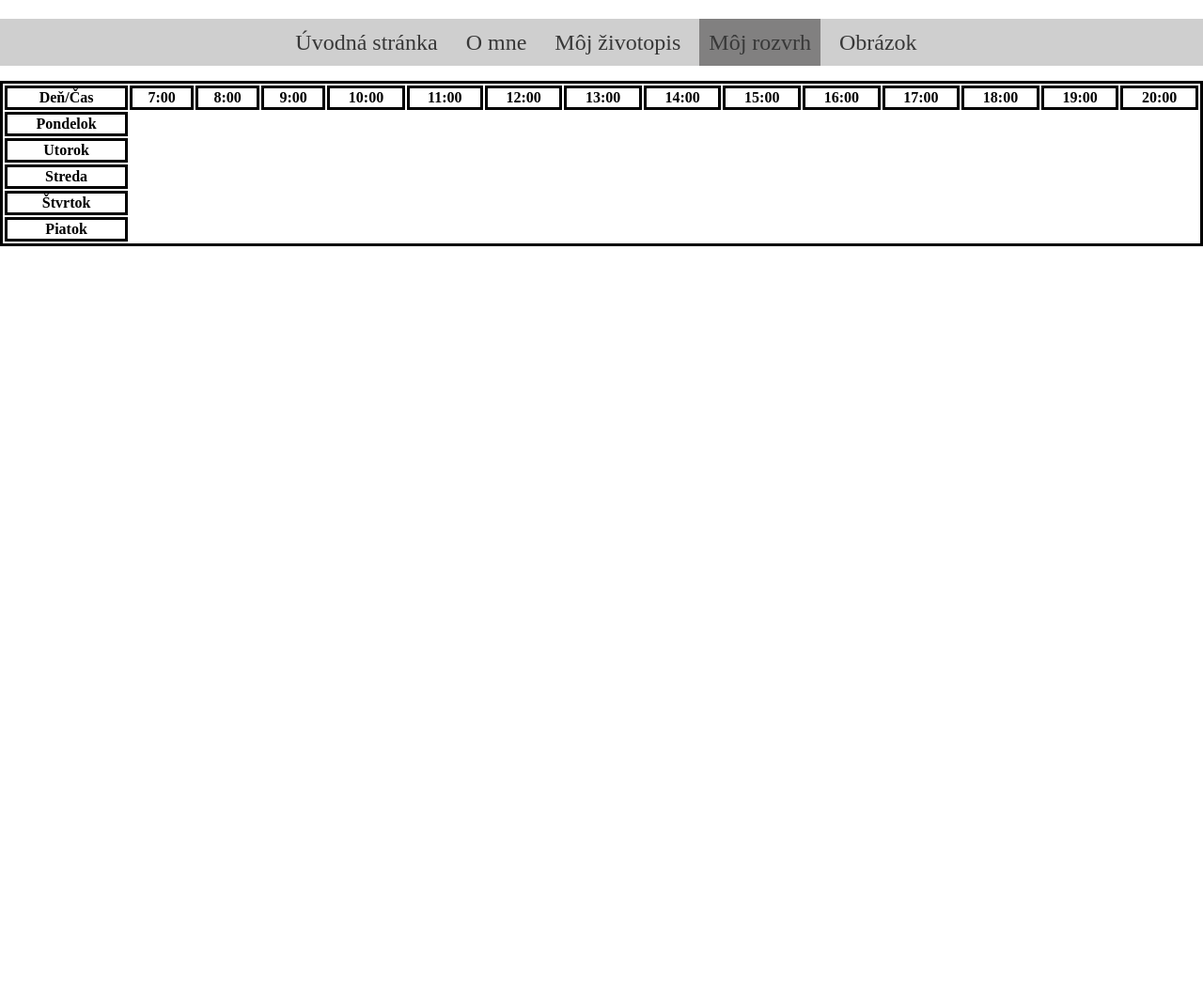
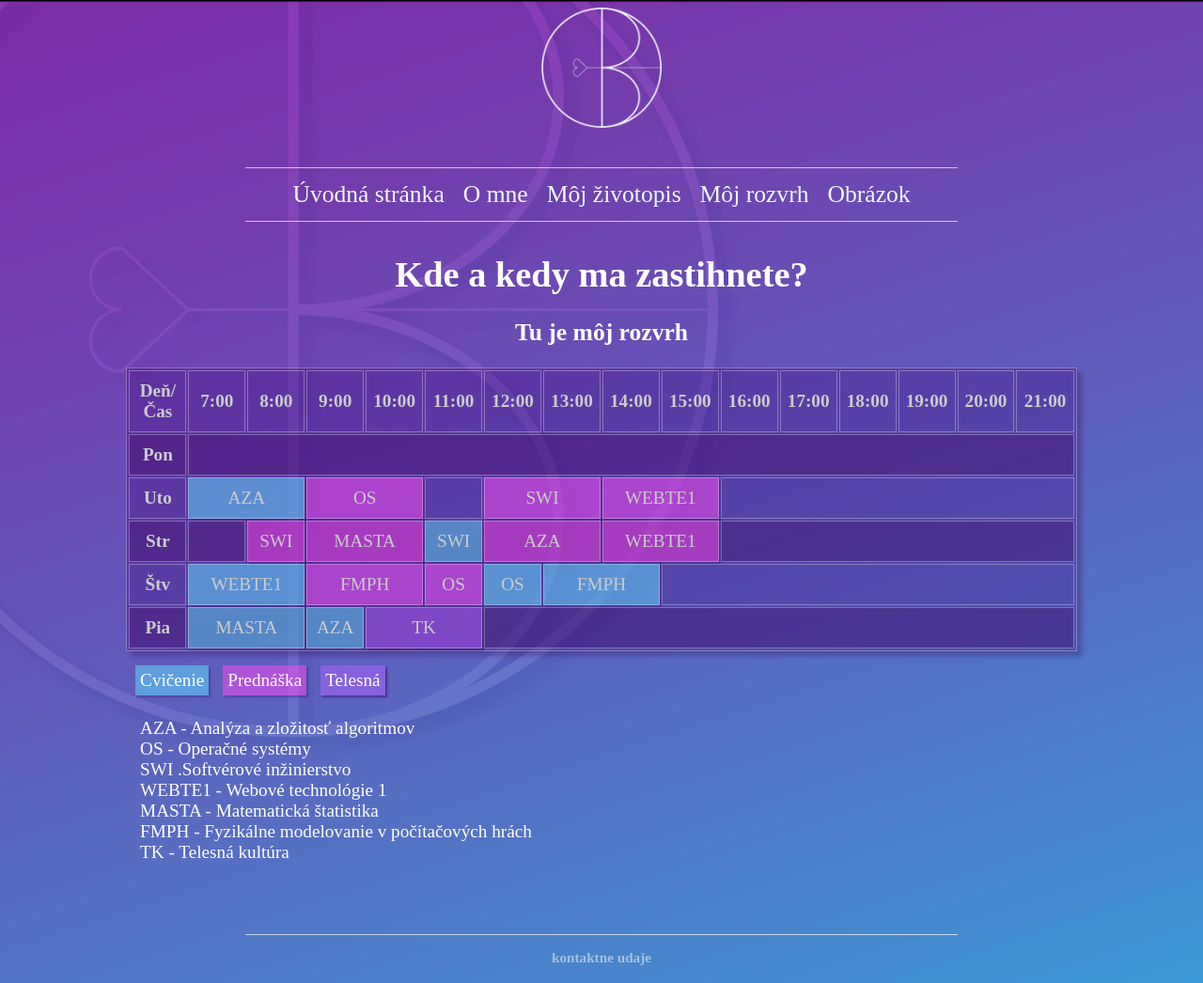
Before and after one commit to BDuffalova/WEBTE1, a plain HTML site: page web/mojRozvrh.html in a window 1280 px wide. Shown: the top 1046 px of the page at 94% size. Before the commit the page ends 800 px from the top, so only its background shows below. Drawn offline with Linux system fonts and the light colour scheme.

Commit message:
css subory

```diff
--- /dev/null
+++ b/vendor/CSS/o_mne.css
@@ -0,0 +1,37 @@
+
+aside {
+    font-size: 50px;
+    color: rgb(62, 213, 255);
+}
+
+aside::before {
+    content: '"';
+}
+
+aside::after {
+    content: '"';
+}
+
+div {
+    width: 30%;
+    float: left;
+
+}
+
+article {
+    text-align: justify;
+    clear: right;
+    width: 70%;
+}
+
+img {
+    width: 100%;
+
+    margin-right: 10px;
+}
+
+ul {
+    display: block;
+    text-align: left;
+
+}
--- /dev/null
+++ b/vendor/CSS/rozvrh.css
@@ -0,0 +1,81 @@
+.nadpisy-rozvrh {
+    margin-top: 20px;
+    margin-bottom: 10px;
+    align-items: center;
+}
+
+.nadpisy-rozvrh h1 {
+    font-size: 3vw;
+
+
+}
+
+.nadpisy-rozvrh h2 {
+    font-size: 2vw;
+
+
+}
+
+table {
+    margin-top: 20px;
+    margin-bottom: 10px;
+    background-color: rgb(64, 0, 124,0.3);
+    table-layout: fixed;
+    width: 80%;
+    border: solid 1px rgba(255, 255, 255, 0.3);
+    color: white;
+    font-size: 1.5vw;
+    box-shadow: 5px 5px 5px rgba(49, 2, 94, 0.3);
+    margin-left: auto;
+    margin-right: auto;
+}
+
+main {
+    overflow: auto;
+}
+
+.cv {
+    background-color: rgb(96, 223, 255,0.5);
+    box-shadow: 2px 2px 2px rgba(49, 2, 94, 0.3);
+}
+
+.pr {
+    background-color: rgb(255, 75, 243,0.5);
+    box-shadow: 2px 2px 2px rgba(49, 2, 94, 0.3);
+
+}
+
+.telesna {
+    background-color: rgb(177, 96, 253,0.5);
+    box-shadow: 2px 2px 2px rgba(49, 2, 94, 0.5);
+}
+
+tr:nth-of-type(even){
+    background-color: rgb(61, 0, 84,0.3);
+}
+
+tr,
+th,
+td {
+    width: fit-content;
+    border: solid 1px rgb(255, 255, 255,0.3);
+    padding-top: 10px;
+    padding-bottom: 10px;
+    color: rgb(204, 204, 204);
+}
+
+.legenda {
+    font-size: 1.5vw;
+    margin-left: 8%;
+}
+
+.legenda ul,li {
+    list-style-type: none;
+    text-align: left;
+}
+
+.legenda div {
+    margin-left: 15px;
+    display: flex;
+    padding: 5px;
+}
--- a/vendor/CSS/styles.css
+++ /dev/null
@@ -1,110 +0,0 @@
-header {
-    background-color: rgb(255, 255, 255);
-    margin:0;
-    min-height: 20px;
-}
-
-.menu {
-    background-color: rgb(207, 207, 207);
-    display:flex;
-    height: 50px;
-    justify-content: center;
-    margin-bottom: 5;
-    margin-top: 0;
-    padding: 0px 5px;
-}
-
-.menu li {
-    align-content: center;
-    height: 100%;
-    list-style-type: none;
-    margin-bottom: 0;
-    margin-left: 5px;
-    margin-right: 5px;
-    margin-top: 0;
-    padding-bottom: 0px;
-    padding-left: 5px;
-    padding-right: 5px;
-    padding-top: 0px;
-
-}
-
-.menu li a {
-    color: rgb(56, 56, 56);
-    display: block;
-    font-size: x-large;
-    height: 100%;
-    line-height: 50px;
-    padding-left: 5px;
-    padding-right: 5px;
-    text-align: center;
-    text-decoration: none;
-    width: 100%;
-}
-
-.menu li :hover{
-    background-color: rgb(129, 128, 128);
-}
-
-
-h1 {
-    color: rgb(66, 66, 66);
-    font-size: 90px;
-    margin: 0;
-    padding: 20px;
-
-}
-
-h2 {
-    color: rgb(66, 66, 66);
-    font-size: 40px;
-    margin: 0;
-}
-
-body, html {
-    height: 100%;
-    margin: 0;
-    width: 100%;
-
-}
-
-.bg {
-    background-image: url("test.jpg");
-    background-position: top;
-    background-repeat: no-repeat;
-    background-size: cover;
-    height: 100%;
-    margin: 0;
-  }
-
-  .text {
-    position: relative;
-    text-align: center;
-    top: 40%;
-    width: 100%;
-  }
-
-  .oMneObr {
-    width: 300px;
-    height: auto;
-    float: left;
-  }
-  aside {
-    font-size: 100px;
-    color: blueviolet;
-  }
-
-  aside::before {
-    content: '"';
-  }
-  aside::after {
-    content: '"';
-  }
-
-  table {
-    width: 100%;
-    border: solid black;
-  }
-  tr, th, td {
-    border: solid black;
-  }
--- /dev/null
+++ b/vendor/CSS/vseobecne.css
@@ -0,0 +1,90 @@
+header {
+    justify-content: left;
+    align-items: center;
+    padding-bottom: 30px;
+}
+
+footer {
+    margin-top: 50px;
+    font-size: small;
+    color: rgba(255, 255, 255, 0.5);
+}
+
+body {
+    background-color: #07F3FA;
+    background-image: url("hl_stranka_pozadie.png");
+    background-size: cover;
+    background-repeat: no-repeat;
+    color: white;
+}
+
+nav {
+    height: fit-content;
+}
+
+.logo {
+    width: 10vw;
+    height: auto;
+}
+
+hr {
+    border-style: solid;
+    background-color: rgb(253, 253, 253,0.7);
+    border-width: 0;
+    height: 1px;
+    width: 60%;
+}
+
+
+.container {
+    display: flex;
+    flex-direction: column;
+    text-align: center;
+    width: 100%;
+    justify-content: center;
+    margin-left: auto;
+    margin-right: auto;
+}
+
+.menu {
+    display: flex;
+    justify-content: center;
+    align-items: center;
+    height: fit-content;
+    margin: 0px 10px;
+    padding: 5px 10px;
+    /* background-color: rgb(0,0,0,0.7); */
+}
+
+.menu li {
+    height: fit-content;
+    list-style-type: none;
+    margin: 0px 10px;
+
+
+}
+
+.menu li a {
+    color: aliceblue;
+    text-decoration: none;
+    font-size: 2vw
+}
+
+.uvodne-nadpisy {
+    margin-top: 100px;
+    margin-bottom: 100px;
+    align-items: center;
+
+}
+
+.uvodne-nadpisy h1 {
+    font-size: 5vw;
+
+
+}
+
+.uvodne-nadpisy h2 {
+    font-size: 2.7vw;
+
+
+}
--- /dev/null
+++ b/vendor/CSS/zivotopis.css
@@ -0,0 +1,28 @@
+main {
+    text-align: left;
+    margin: auto;
+    display: flex;
+    width: 70%;
+    height: 1000px;
+}
+
+.udaje {
+    background-color: rgb(137, 50, 219,0.5);
+    width: 50%;
+    height: 100%;
+    box-shadow: 5px 5px 5px rgba(49, 2, 94, 0.3);
+    margin-right: 10px;
+}
+
+.kvalifikacia {
+    width: 50%;
+    height: 100%;
+    background-color: rgb(67, 171, 245,0.5);
+    box-shadow: 5px 5px 5px rgba(49, 2, 94, 0.3);
+}
+
+img {
+    margin-left: 0;
+    width: 40%;
+
+}
--- a/web/mojRozvrh.html
+++ b/web/mojRozvrh.html
@@ -5,22 +5,32 @@
     <meta charset="UTF-8">
     <meta http-equiv="X-UA-Compatible" content="IE=edge">
     <meta name="viewport" content="width=device-width, initial-scale=1.0">
-    <link rel="stylesheet" href="../vendor/CSS/styles.css">
+    <link rel="stylesheet" href="../vendor/CSS/rozvrh.css">
+    <link rel="stylesheet" href="../vendor/CSS/vseobecne.css">
     <title>Môj rozvrh</title>
 </head>
 
 <body>
+    <div class="container">
         <header>
+            <img class="logo" src="../vendor/CSS/logo.png" alt="">
         </header>
         <nav>
+            <hr>
             <ul class="menu">
                 <li><a href="..\index.html">Úvodná stránka</a></li>
-            <li><a href="oMne.html">O mne</a></li>
+                <li><a class="aktivna" href="oMne.html">O mne</a></li>
                 <li><a href="zivotopis.html">Môj životopis</a></li>
-            <li><a style="background-color: rgb(129, 128, 128)" href="mojRozvrh.html">Môj rozvrh</a></li>
+                <li><a href="mojRozvrh.html">Môj rozvrh</a></li>
                 <li><a href="interaktivnyObrazok.html">Obrázok</a></li>
             </ul>
+            <hr>
         </nav>
+        <main>
+            <hgroup class="nadpisy-rozvrh">
+                <h1>Kde a kedy ma zastihnete?</h1>
+                <h2>Tu je môj rozvrh</h2>
+            </hgroup>
             <table>
                 <tr>
                     <th>Deň/Čas</th>
@@ -38,23 +48,71 @@
                     <th>18:00</th>
                     <th>19:00</th>
                     <th>20:00</th>
+                    <th>21:00</th>
+
                 </tr>
-        <tr>
-            <th>Pondelok</th>
+                <tr class="riadok">
+                    <th>Pon</th>
+                    <td class="nic" colspan="15"></td>
                 </tr>
-        <tr>
-            <th>Utorok</th>
+                <tr class="riadok">
+                    <th>Uto</th>
+                    <td class="cv" colspan="2">AZA</td>
+                    <td class="pr" colspan="2">OS</td>
+                    <td class="nic"></td>
+                    <td class="pr" colspan="2">SWI</td>
+                    <td class="pr" colspan="2">WEBTE1</td>
+                    <td class="nic" colspan="6"></td>
                 </tr>
-        <tr>
-            <th>Streda</th>
+                <tr class="riadok">
+                    <th>Str</th>
+                    <td class="nic"></td>
+                    <td class="pr">SWI</td>
+                    <td class="pr" colspan="2">MASTA</td>
+                    <td class="cv">SWI</td>
+                    <td class="pr" colspan="2">AZA</td>
+                    <td class="pr" colspan="2">WEBTE1</td>
+                    <td class="nic" colspan="6"></td>
                 </tr>
-        <tr>
-            <th>Štvrtok</th>
+                <tr class="riadok">
+                    <th>Štv</th>
+                    <td class="cv" colspan="2">WEBTE1</td>
+                    <td class="pr" colspan="2">FMPH</td>
+                    <td class="pr">OS</td>
+                    <td class="cv">OS</td>
+                    <td class="cv" colspan="2">FMPH</td>
+                    <td class="nic" colspan="7"></td>
                 </tr>
-        <tr>
-            <th>Piatok</th>
+                <tr class="riadok">
+                    <th>Pia</th>
+                    <td class="cv" colspan="2">MASTA</td>
+                    <td class="cv">AZA</td>
+                    <td class="telesna" colspan="2">TK</td>
+                    <td class="nic" colspan="10"></td>
                 </tr>
             </table>
+        </main>
+        <section class="legenda">
+            <div>
+                <div class="cv">Cvičenie</div>
+                <div class="pr">Prednáška</div>
+                <div class="telesna">Telesná</div>
+            </div>
+            <ul>
+                <li>AZA - Analýza a zložitosť algoritmov</li>
+                <li>OS - Operačné systémy</li>
+                <li>SWI .Softvérové inžinierstvo</li>
+                <li>WEBTE1 - Webové technológie 1</li>
+                <li>MASTA - Matematická štatistika</li>
+                <li>FMPH - Fyzikálne modelovanie v počítačových hrách</li>
+                <li>TK - Telesná kultúra</li>
+            </ul>
+        </section>
+        <footer>
+            <hr>
+            <h3>kontaktne udaje</h3>
+        </footer>
+    </div>
 </body>
 
 </html>
```
Also changed, not shown: index.html (+21 -9 lines), web/interaktivnyObrazok.html (+10 -2 lines), web/oMne.html (+49 -34 lines), web/zivotopis.html (+30 -3 lines), vendor/CSS/hl_stranka_pozadie.png (added), vendor/CSS/logo.png (added). Lines whose indentation alone changed are shown as unchanged.
